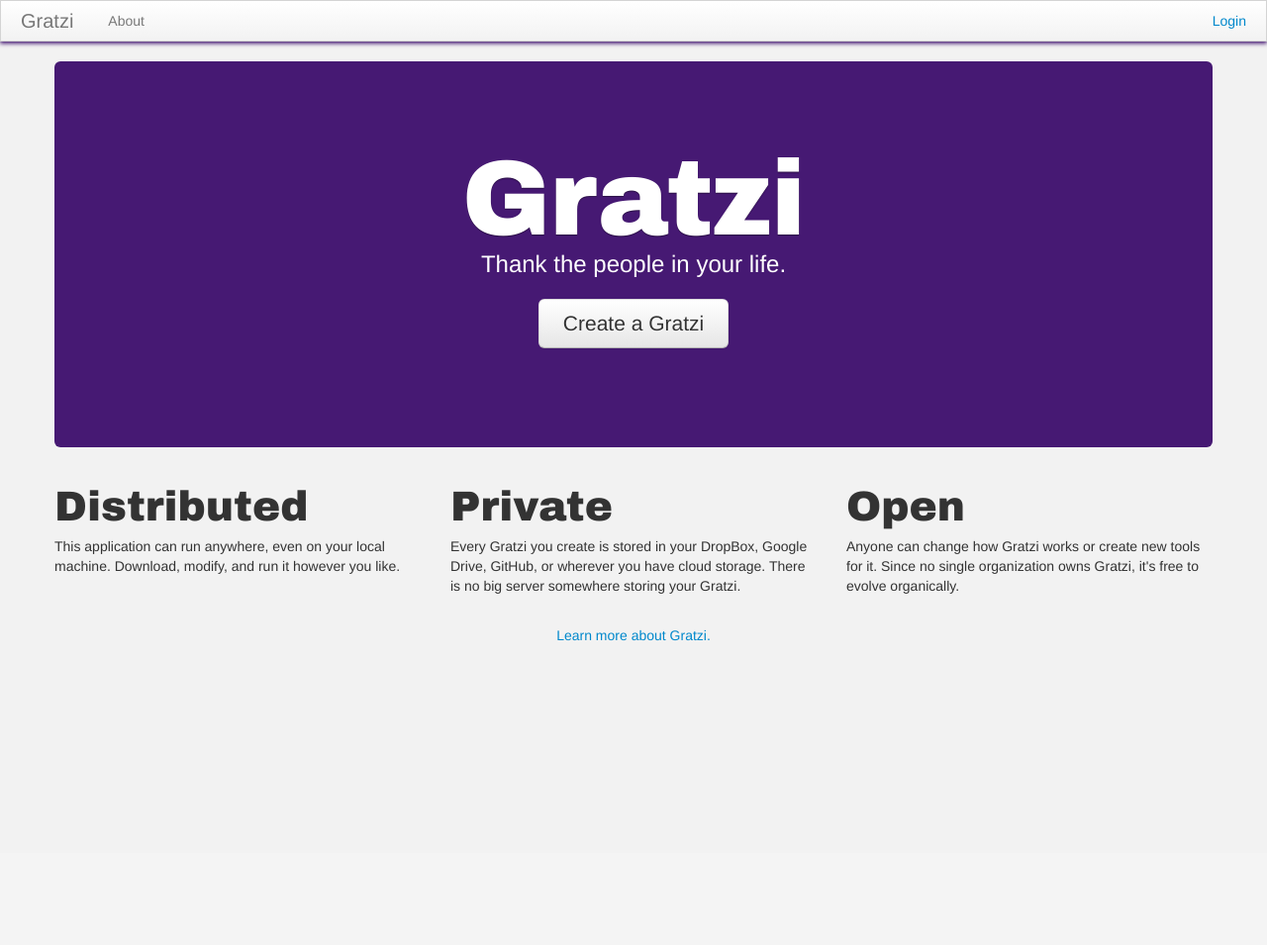
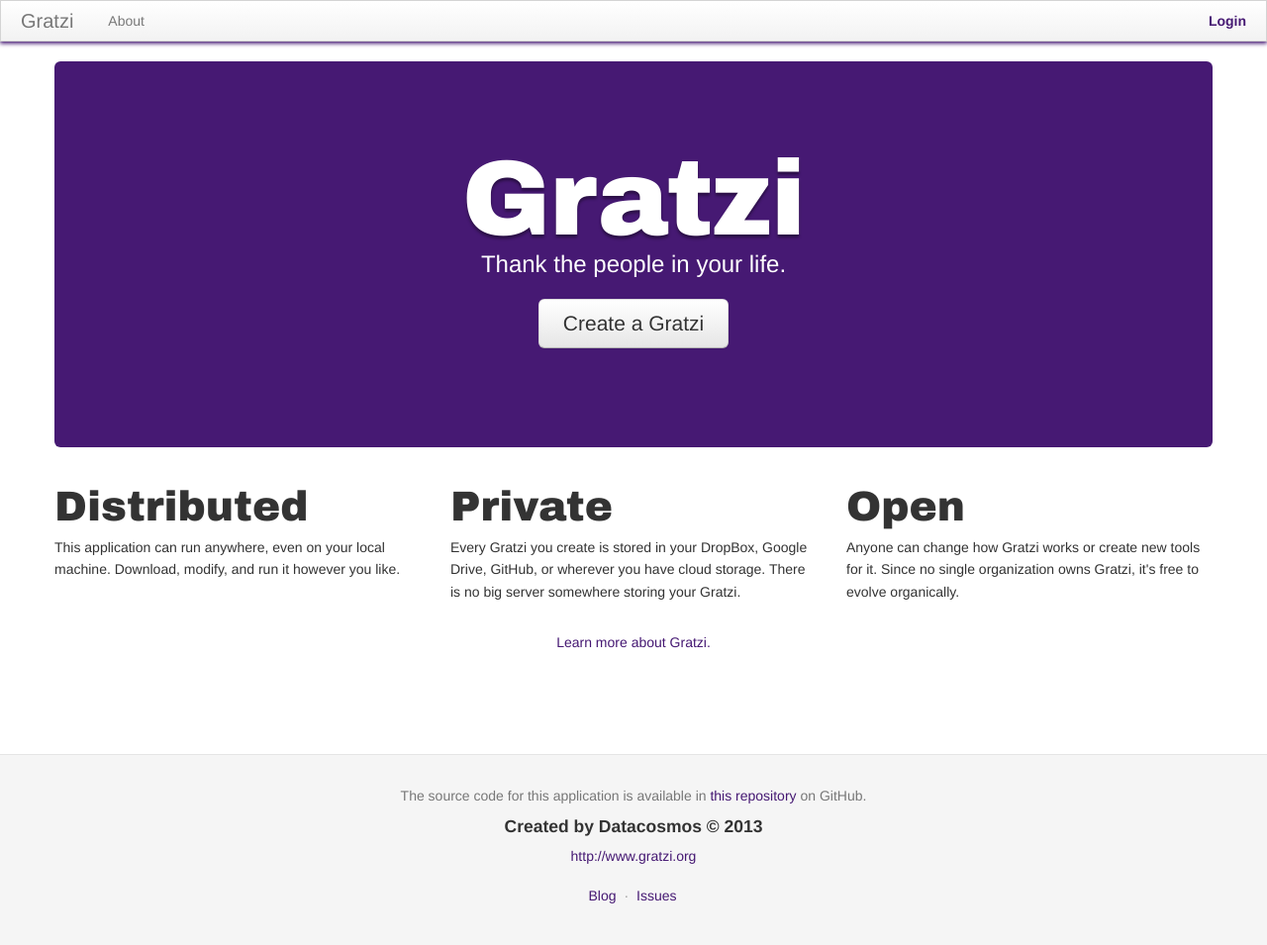
Before and after one commit to auggernaut/Gratzi, a PHP site: page /index.html in a window 1280 px wide. Shown: the whole page at 99% size. Before the commit the page ends 648 px from the top, so only its background shows below. Run offline with PHP 8.4, Linux system fonts and the light colour scheme; some libraries are stand-ins or nearby versions.

Commit message:
Design tweaks, About section rewrite.

```diff
--- a/css/styles.css
+++ b/css/styles.css
@@ -1,11 +1,11 @@
-body {
-  background-color: #F2F2F2;
+html, body {
+
+
 }
 
 
 h1, h2, h3 {
   padding: 0;
-
   font-family: "The Shire Types Derbyshire", 'Arial Black', Arial, Helvetica, Verdana, sans-serif;
   font-size-adjust: 0.71;
   font-weight: normal;
@@ -17,7 +17,7 @@ h1 {
   font-size: 60px !important;
   line-height: 1;
   margin-bottom: 20px;
-    text-shadow: 0 1px 1px rgba(0,0,0,.4);
+  text-shadow: 0 1px 1px rgba(0,0,0,.4);
 }
 
 
@@ -32,6 +32,14 @@ h2 {
 }
 
 
+p {
+  line-height: 1.6;
+}
+
+a {
+  color: #461973;
+}
+
 .jumbotron {
   margin: 60px 0;
   text-align: center;
@@ -45,6 +53,7 @@ h2 {
     font-style: normal;
     font-size: 80px !important;
     line-height: 1;
+    text-shadow: 0 3px 3px rgba(0,0,0,.4);
   }
 
   .jumbotron .lead {
@@ -59,11 +68,7 @@ h2 {
   }
 
 #content {
-  position: absolute;
-  width: 100%;
-  height: 100%;
-  /*overflow-x: hidden;
-  overflow-y: auto;*/
+  min-height: 700px;
 }
 
 #content-wrapper {
@@ -115,7 +120,6 @@ h2 {
 
 #form #form-actions {
   margin-top: 10px;
-
 }
 
 
@@ -220,7 +224,6 @@ h2 {
   margin: 0 30px 30px 0;
   padding: 15px 15px 0;
   position: relative;
-
 }
 
   .pin .holder {
@@ -258,7 +261,6 @@ h2 {
     .pin .image img {
       box-shadow: 0 1px 3px rgba(34, 25, 25, 0.4);
       opacity: 1;
-
     }
 
   .pin .name {
@@ -317,7 +319,7 @@ h2 {
 
 #reload {
   position: absolute;
-  top: 10px;
+  top: 60px;
   right: 10px;
   background: url("/img/reload_icon.png") no-repeat;
   width: 36px;
@@ -339,7 +341,7 @@ h2 {
   font-size: 35px !important;
   line-height: 1;
   text-align: center;
-  margin-bottom: 50px;
+  margin-bottom: 60px;
 }
 
 .navbar-inner {
@@ -348,6 +350,10 @@ h2 {
   box-shadow: 0 2px 4px #461973;
 }
 
+
+.navbar-text {
+  font-weight: bold;
+}
 
 /*.navbar-inner {
 
@@ -383,9 +389,8 @@ text-shadow: none;
 }*/
 
 .tags {
-   /*background-color: #0388A6;
+  /*background-color: #0388A6;
   color: #fff;*/
-
 }
 
 .tagCloud {
@@ -395,20 +400,60 @@ text-shadow: none;
 }
 
 .tag {
- background-color: #0388A6;
+  background-color: #0388A6;
   color: #fff;
-
   width: 100px;
   padding: 10px;
   margin: 10px;
   display: inline;
   line-height: 3em;
+  box-shadow: 0 1px 3px rgba(34, 25, 25, 0.4);
 }
 
   .tag:hover {
-  cursor:pointer;
+    cursor: pointer;
   }
 
   .tag.picked {
-  background-color: #D1CDCD;
+    background-color: #D1CDCD;
   }
+
+.img-prof {
+  max-height: 300px;
+  box-shadow: 0 1px 3px rgba(34, 25, 25, 0.4);
+}
+
+.clearfix {
+  clear: both;
+}
+
+
+/* Footer
+-------------------------------------------------- */
+
+.footer {
+  text-align: center;
+  padding: 30px 0;
+
+  border-top: 1px solid #e5e5e5;
+  background-color: #f5f5f5;
+
+}
+
+  .footer p {
+    margin-bottom: 0;
+    color: #777;
+  }
+
+.footer-links {
+  margin: 10px 0;
+}
+
+  .footer-links li {
+    display: inline;
+    padding: 0 2px;
+  }
+
+    .footer-links li:first-child {
+      padding-left: 0;
+    }
--- a/index.html
+++ b/index.html
@@ -10,7 +10,7 @@
   <meta http-equiv="X-UA-Compatible" content="IE=edge,chrome=1">
   <title>Gratzi</title>
   <meta name="description" content="Thank the people in your life">
-  <meta name="viewport" content="width=device-width, user-scalable=no">
+  <meta name="viewport" content="width=device-width, initial-scale=1.0">
 
   <link rel="stylesheet" href="css/auth-buttons.css">
   <link rel="stylesheet" href="css/bootstrap.min.css">
@@ -22,7 +22,7 @@
   <script src="js/lib/json2.js"></script>
   <script src="js/lib/github.js"></script>
   <script src="js/lib/jquery-1.8.3.min.js"></script>
-
+  <script src="js/lib/jquery-masonry.min.js"></script>
   <script src="js/lib/jquery-cookie.js"></script>
   <script src="js/lib/underscore-1.4.3.min.js"></script>
   <script src="js/lib/backbone-0.9.9.min.js"></script>
@@ -49,6 +49,7 @@
 
   <div id="header"></div>
   <div id="content"></div>
+  <div id="footer"></div>
 
   <script src="js/models/dropbox.js"></script>
   <script src="js/models/config.js"></script>
@@ -58,7 +59,7 @@
   <script src="js/main.js"></script>
 
 
-    <script src="js/lib/jquery-masonry.min.js"></script>
+
 
 
 </body>
--- a/js/main.js
+++ b/js/main.js
@@ -114,6 +114,9 @@ gratzi.Router = Backbone.Router.extend({
       $('#content').html(this.homeView.el);
     }
 
+    $('#footer').html(new gratzi.FooterView().el);
+
+
   },
 
   send: function () {
@@ -125,6 +128,8 @@ gratzi.Router = Backbone.Router.extend({
     else
       //utils.slidePage(new gratzi.ProfileView());
       $('#content').html(new gratzi.ProfileView().el);
+
+    $('#footer').html(new gratzi.FooterView().el);
   },
 
   view: function (params) {
@@ -153,6 +158,8 @@ gratzi.Router = Backbone.Router.extend({
       });
     });
 
+    $('#footer').html(new gratzi.FooterView().el);
+
   },
 
   about: function () {
@@ -168,18 +175,21 @@ gratzi.Router = Backbone.Router.extend({
     $("#about").addClass("active");
     //utils.slidePage(this.aboutView);
     $('#content').html(this.aboutView.el);
+    $('#footer').html(new gratzi.FooterView().el);
   },
+
 
   profile: function (params) {
     $('#header').html(new gratzi.HeaderView().el);
     //utils.slidePage(new gratzi.ProfileView(params));
     $('#content').html(new gratzi.ProfileView(params).el);
+    $('#footer').html(new gratzi.FooterView().el);
   },
 
 });
 
 //templateLoader function defined in utils.js
-utils.templateLoader.load(["HomeView", "AboutView", "SendView", "ViewView", "ProfileView", "HeaderView"],
+utils.templateLoader.load(["HomeView", "AboutView", "SendView", "ViewView", "ProfileView", "HeaderView", "FooterView"],
     function () {
       app = new gratzi.Router();
       Backbone.history.start();
--- a/js/models/config.js
+++ b/js/models/config.js
@@ -6,6 +6,7 @@ gratzi.Client = {
   appName: "Gratzi",
   description: "Send a digital, signed thank you.",
   createdBy: "Datacosmos",
+  createdByUrl: "http://www.datacosmos.com",
   year: "2013",
   gitRepo: "http://github.com/auggernaut/gratzi",
   gitClientId: "bbee6e8255728de31711",
--- a/js/models/dropbox.js
+++ b/js/models/dropbox.js
@@ -79,6 +79,7 @@ drop = {
 
         if (error) {
           callback(showError(error), null);
+          return;
         }
 
         //TODO: IF Profile doesn't exist, i.e. 404, callback("404", null);
@@ -329,6 +330,7 @@ var showError = function (error) {
     case Dropbox.ApiError.NOT_FOUND:
       // The file or folder you tried to access is not in the user's Dropbox.
       // Handling this error is specific to your application.
+      return "404";
       break;
 
     case Dropbox.ApiError.OVER_QUOTA:
--- a/js/views/gratzi.js
+++ b/js/views/gratzi.js
@@ -123,6 +123,25 @@ gratzi.AboutView = Backbone.View.extend({
 });
 
 
+//*********************   FOOTER    ***************************//
+
+gratzi.FooterView = Backbone.View.extend({
+
+  initialize: function () {
+    console.log('Initializing Footer View');
+    this.model = gratzi.Client;
+    this.render();
+  },
+
+  render: function () {
+    $(this.el).html(this.template(this.model));
+    return this;
+  }
+
+});
+
+
+
 
 
 
@@ -175,7 +194,7 @@ gratzi.SendView = Backbone.View.extend({
           "to": newGrat.to,
           "from": newGrat.from.email,
           "subject": newGrat.from.fullname + " has sent you a Gratzi!",
-          "message": "You recieved a Gratzi! Click this link to view it: <br/><br/>" + gratLink
+          "message": "You recieved a Gratzi! Click this link to view and save it: <br/><br/>" + gratLink
         }
 
         //Email recipient
@@ -332,7 +351,7 @@ gratzi.ViewView = Backbone.View.extend({
     if (localStorage.getItem('authenticated')) {
 
       //Store Grat
-      gratzi.Store.addGrat(cbGrat, function (path) {
+      gratzi.Store.addGrat(cbGrat, function (gPath) {
 
         var profile = JSON.parse(localStorage.getItem("profile"));
         var newZi = {
@@ -345,10 +364,10 @@ gratzi.ViewView = Backbone.View.extend({
         }
 
         //Create Zi
-        gratzi.Store.addZi(newZi, function (path) {
+        gratzi.Store.addZi(newZi, function (zPath) {
 
           //Get link to new Zi
-          gratzi.Store.getLink(path, function (url) {
+          gratzi.Store.getLink(zPath, function (url) {
 
             var ziLink = gratzi.Client.url + "/#view?zi=" + url;
 
@@ -356,7 +375,7 @@ gratzi.ViewView = Backbone.View.extend({
               "to": newZi.to.email,
               "from": newZi.from.email,
               "subject": profile.fullname + " has completed your Gratzi!",
-              "message": "You recieved a Zi! Click this link to view it: <br/><br/>" + ziLink
+              "message": "You recieved a Zi! Click this link to view and save it: <br/><br/>" + ziLink
             }
 
             //Email Zi to recipient
@@ -366,6 +385,9 @@ gratzi.ViewView = Backbone.View.extend({
                   $("#sendBtn").removeAttr("disabled");
                   $("#sendBtn").html("Send");
                   $('#info').show().html("Zi sent!");
+
+                  window.location.href = "/#view?zi=" + url;
+
                 }
               }, "json");
 
@@ -449,29 +471,36 @@ gratzi.ProfileView = Backbone.View.extend({
   render: function () {
 
     var gitAuthUrl, username, ui, avatar, store, fullname, bio, profile, profCallback;
+    var profile = {
+      "email": "",
+      "fullname": "",
+      "bio": "",
+      "image": ""
+    }
 
     if (this.options && this.options.grat) {
       //Load profile from Grat
       var grat = JSON.parse(JSON.parse(localStorage.getItem("grats"))[this.options.grat]);
-      var profile = {
-        "email": grat.from.email,
-        "fullname": grat.from.fullname,
-        "bio": grat.from.bio,
-        "image": grat.from.image
-      }
+
+      profile.email = grat.from.email,
+      profile.fullname = grat.from.fullname,
+      profile.bio = grat.from.bio,
+      profile.image = grat.from.image
+
 
     }
     else if (localStorage.getItem('authenticated')) {
+
       //Load logged in user profile
-      var profile = localStorage.getItem('profile');
-      if (profile) {
-        profile = JSON.parse(profile);
+      if (localStorage.getItem('profile')) {
+        profile = JSON.parse(localStorage.getItem('profile'));
 
         //var image = localStorage.getItem('imagePath');
         //if (image)
         //  profile.image = image;
 
       }
+
 
 
     }
@@ -499,8 +528,11 @@ gratzi.ProfileView = Backbone.View.extend({
         localStorage.setItem("profile", jProf);
         window.location.href = "/#send";
       }
-      else {
-        console.log("Auth failed: " + profile);
+      else if (error == "404") {
+        console.log("No Profile found. ");
+        //window.location.href = "/#profile";
+      } else {
+        console.log("Auth failed: " + error);
       }
 
     });
@@ -563,18 +595,16 @@ gratzi.ProfileView = Backbone.View.extend({
       $("#save").removeAttr("disabled");
       $("#save").attr("value", "Save");
       $('#info').show().html("Profile saved!");
-      newProfile.url = path;
-      localStorage.setItem('profile', JSON.stringify(newProfile));
 
-      gratzi.Store.load(function () {
+
+      gratzi.Store.loadUser(function (error, profile) {
+        var jProf = JSON.stringify(profile);
+        jProf.url = path;
+        localStorage.setItem("profile", jProf);
         window.location.reload();
       });
 
-
-      //this.render();
     });
-    //}
-
 
 
   },
--- a/tpl/AboutView.html
+++ b/tpl/AboutView.html
@@ -3,13 +3,32 @@
 <div class="container about">
 
   <div class="row">
-    <div class="span12">
+    <div class="span10 offset1">
       <h1>Gratitude</h1>
       <h2>wants to be free.</h2>
 
       <!--<h2>Gratzi are tokens of gratitude.</h2>-->
-      <p>You send a Grat to your friend and he replies with a Zi.</p>
-      <p>The resulting Gratzi is a two-way exchange of gratitude and acceptance between you and your friend.</p>
+      <p>We're taught gratitude when we're young. We strive to refine it with age.
+        Before the end, we know it as our greatest gift and dearest companion.</p>
+
+      <p>Gratitude is a defining characteristic of our humanity. Gratitude greases the wheels of civilization. Gratitude gives
+         us meaning.</p>
+
+      <p>But gratitude is underserved in the digital world. There exists no universal protocol for the expression of
+        gratitude, no common format. Myriad internet companies compete for your expressions of gratitude and profit from them.
+        It's difficult for you to gather, backup, and reuse all of your scattered expressions gratitude. If those companies disappear,
+        or change their terms of service, all those precious digital expressions could be gone forever.
+      </p>
+
+      <p>Gratzi means to change that.</p>
+
+      <h3>What is Gratzi?</h3>
+      <p>Gratzi is a simple way to say thank you to the people in your life.</p>
+
+      <p>You send a Grat to your friend and he replies with a Zi. The resulting Gratzi is a two-way exchange of gratitude and acceptance between you and your friend.</p>
+
+      <p>But it's also much more than that. Gratzi doesn't work like any web site or smart phone app you've likely ever used.</p>
+
       <p>Gratzi are also:</p>
       <ul>
         <li>not copied to any centralized service (distributed)</li>
@@ -20,9 +39,11 @@
         <li>stored in your personal storage provider (yours)</li>
       </ul>
 
-      <h3>How it works</h3>
+      <h3>How does it work?</h3>
 
-      <p>Gratzi is an example of an <a href="http://unhosted.org">unhosted</a> application. Also known as "serverless", "client-side", or "static" web apps, unhosted web apps do not send your user data to their server. Either you connect your own server at runtime, or your data stays within the browser.</p>
+      <p>Gratzi is an example of an <a href="http://unhosted.org">unhosted</a> application. Also known as "serverless",
+        "client-side", or "static" web apps, unhosted web apps do not send your user data to their server.
+        Either you connect your own server at runtime, or your data stays within the browser.</p>
 
 
       <h3>So what?</h3>
@@ -36,8 +57,8 @@
       </p>
 
       <ol>
-        <li>more directly see how and why value flows between individuals</li>
-        <li>more easily identify who to help and how in order to reach a common goal.</li>
+        <li>see how and why value flows between individuals</li>
+        <li>identify who to help and how in order to reach a common goal.</li>
       </ol>
 
       <p>
@@ -45,9 +66,6 @@
         usher in a new wave of people-centric technologies and services.
       </p>
 
-
-
-      <p>And it's also much more than that...</p>
 
       <h3>Mission</h3>
 
@@ -62,18 +80,3 @@
 
 
   </div>
-
-
-
-  <div class="row">
-    <div class="span12 center">
-      <p>
-        The source code for this application is available in <a href="<%= gitRepo %>">this
-            repository</a> on GitHub.
-      </p>
-
-      <h3>Created by <%= createdBy %> © <%= year %></h3>
-      <a href="<%= url %>"><%= url %></a>
-    </div>
-  </div>
-</div>
--- /dev/null
+++ b/tpl/FooterView.html
@@ -0,0 +1,23 @@
+<!-- Footer
+    ================================================== -->
+<footer class="footer">
+  <div class="container">
+    <div class="row">
+      <div class="span12 center">
+        <p>
+          The source code for this application is available in <a href="<%= gitRepo %>">this
+            repository</a> on GitHub.
+        </p>
+
+        <h4>Created by <%= createdBy %> © <%= year %></h4>
+        <a href="<%= url %>"><%= url %></a>
+      </div>
+    </div>
+
+    <ul class="footer-links">
+      <li><a href="<%= createdByUrl %>">Blog</a></li>
+      <li class="muted">&middot;</li>
+      <li><a href="<%= gitRepo %>/issues">Issues</a></li>
+    </ul>
+  </div>
+</footer>
--- a/tpl/ProfileView.html
+++ b/tpl/ProfileView.html
@@ -10,10 +10,10 @@
     <p>
       Choose where your profile and Gratzi's will be saved:
     </p>
-    <p>
+<!--    <p>
       <a class="btn-auth btn-github large" href="<%= gitAuthUrl %>"><b>GitHub</b>
       </a>
-    </p>
+    </p>-->
     <p>
       <a class="btn-auth btn-dropBox large" id="dropbox"><b>DropBox</b>
       </a>
@@ -24,9 +24,9 @@
 
   <div class="container">
     <div class="row">
-      <div class="span12">
+
         <h1>Profile</h1>
-      </div>
+
 
 
       <% if(!this.options.grat) {%>
@@ -37,7 +37,7 @@
           <input type="file" name="input_name" id="file" class="hide ie_show" />
           <div class="input-append ie_hide">
             <input id="pretty-input" class="input-large" type="text" />
-            <a class="btn" onclick="$('input[id=file]').click();">Browse</a>
+            <a class="btn btn-inverse" onclick="$('input[id=file]').click();">Browse</a>
           </div>
 
           <h2>Full name</h2>
@@ -57,7 +57,7 @@
 
       <% if (profile) { %>
         <div id="values" class="span4 center">
-          <img class="img-circle" id="profImage" src="<%= profile.image %>" />
+          <img class="img-prof" id="profImage" src="<%= profile.image %>" />
           <h2><%= profile.fullname %></h2>
           <h3><%= profile.email %></h3>
           <h4><%= profile.bio %></h4>
--- a/tpl/ViewView.html
+++ b/tpl/ViewView.html
@@ -12,10 +12,9 @@
         <div id="grat">
           <h1>Grat</h1>
           <div class="party">
-
-            <h2 id="gFrom">
-              <img src="" id="gImage" class="img-circle" /></h2>
-            <!--            <h2 id="gTo"></h2>-->
+            <div>
+              <img src="" id="gImage" class="img-prof" /></div>
+            <h2 id="gFrom"></h2>
           </div>
 
           <div class="payload">
@@ -35,10 +34,9 @@
 
           <h1>Zi</h1>
           <div class="party">
-
-            <h2 id="zFrom">
-              <img src="" id="zImage" class="img-circle" /></h2>
-            <!--            <h2 id="zTo"></h2>-->
+            <div>
+              <img src="" id="zImage" class="img-prof" /></div>
+            <h2 id="zFrom"></h2>
           </div>
 
           <div class="payload">
@@ -47,7 +45,7 @@
           </div>
 
           <div id="sendForm" class="fields">
-            <h2>Message</h2>
+            <h2>Reply</h2>
             <textarea id="response" name="response" rows="3" class="input-block-level" />
 
             <div id="submit" class="form-actions">
```
